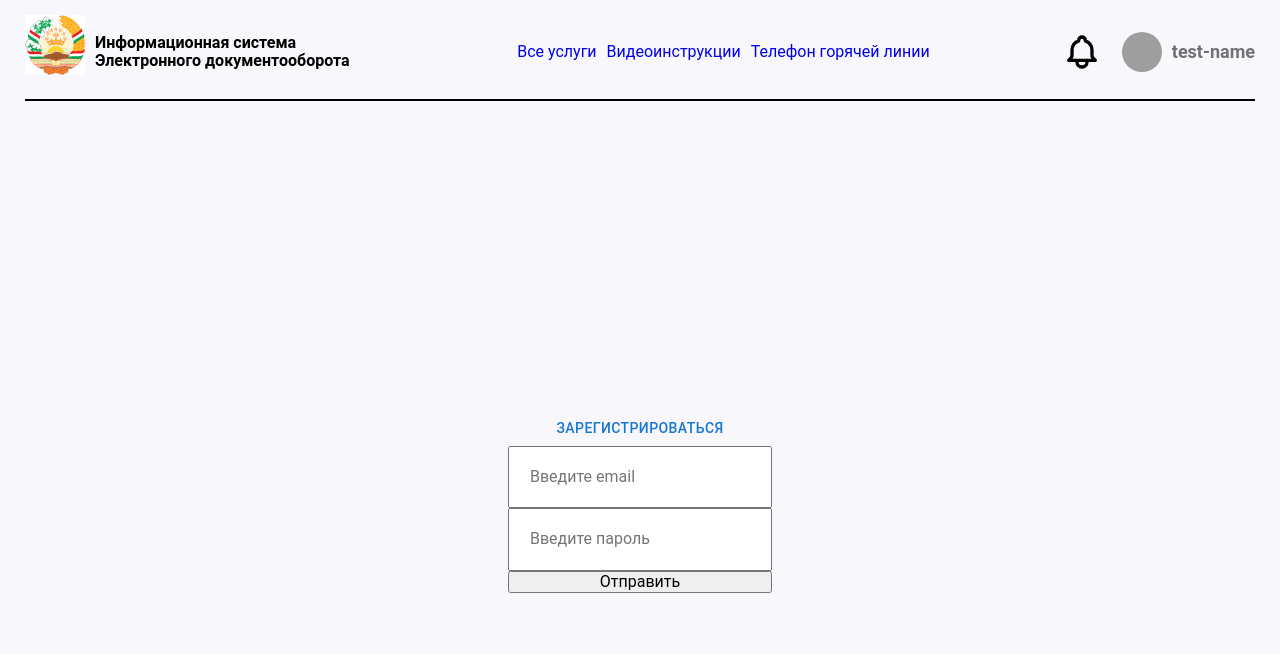
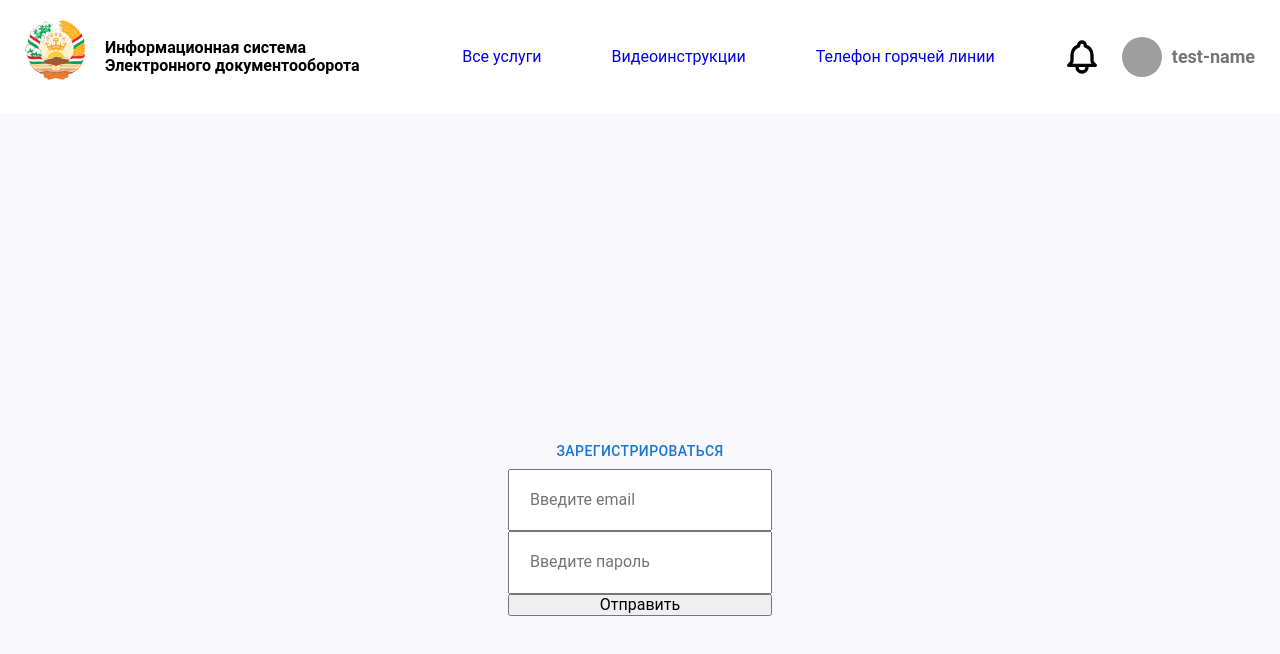
Before and after one commit to AMIRTJK/CRM, a React (Vite) app in the folder client/: page /auth/logme in a window 1280 px wide. Shown: the top 654 px of the page. Built offline with nearby package versions, Linux system fonts and the light colour scheme; grey boxes are pictures that could not be loaded.

Commit message:
complete table

```diff
--- a/client/src/App.css
+++ b/client/src/App.css
@@ -1,5 +1,5 @@
 .section-offset {
-  padding-top: 15px;
+  /* padding-top: 15px; */
   padding-bottom: 15px;
 }
 
--- a/client/src/App.tsx
+++ b/client/src/App.tsx
@@ -2,7 +2,8 @@ import { Route, Routes } from "react-router";
 import { lazy, Suspense } from "react";
 import "./App.css";
 import { Loader } from "./UI/Loader/Loader";
-const LazyHeader = lazy(() => import("./components/Header/Header"));
+import Header from "./components/Header/Header";
+
 const LazyAuthrozation = lazy(
   () => import("./routes/Auth/Authorization/Authorization")
 );
@@ -14,10 +15,10 @@ function App() {
   return (
     <>
       <div className="section-offset">
+        <Header />
         <div className="container">
           <div className="app__content">
             <Suspense fallback={<Loader />}>
-              <LazyHeader />
               <Routes>
                 <Route path="/crm" element={<LazyCrm />} />
                 {/* Доработать КМ */}
--- a/client/src/Components/Header/Header.css
+++ b/client/src/Components/Header/Header.css
@@ -1,9 +1,14 @@
+header {
+  background-color: #fff;
+}
+
 .header__content {
   display: flex;
   align-items: center;
   justify-content: space-between;
   margin-bottom: 10px;
   position: relative;
+  padding: 20px 0px;
 }
 
 .header-bottom-line::before {
@@ -17,7 +22,7 @@
 .header__logo {
   display: flex;
   align-items: center;
-	gap: 10px;
+  gap: 20px;
 }
 
 .header__logo-text {
@@ -31,7 +36,7 @@
 
 .nav__list {
   display: flex;
-	gap: 10px;
+  gap: 70px;
 }
 
 /* Header-right */
--- a/client/src/Components/Header/Header.tsx
+++ b/client/src/Components/Header/Header.tsx
@@ -40,10 +40,12 @@ const Header: React.FC = () => {
 
   return (
     <>
+      <header>
+        <div className="container">
           <div className="header__content">
             {/* Логотип */}
             <div className="header__logo">
-					<Link to="/" className="header__logo-link">
+              <Link to="/crm" className="header__logo-link">
                 <img
                   className="header__logo-img header__logo--img"
                   src={headerLogo}
@@ -145,7 +147,9 @@ const Header: React.FC = () => {
                       }}
                     >
                       <AccountCircleOutlinedIcon sx={{ color: "#6DACF9" }} />
-									<Typography sx={{ width: "100%", textAlign: "start", p: 1 }}>
+                      <Typography
+                        sx={{ width: "100%", textAlign: "start", p: 1 }}
+                      >
                         Профиль
                       </Typography>
                     </MenuItem>
@@ -165,7 +169,9 @@ const Header: React.FC = () => {
                     }}
                   >
                     <LogoutIcon sx={{ color: "#6DACF9" }} />
-								<Typography sx={{ width: "100%", textAlign: "start", p: 1 }}>
+                    <Typography
+                      sx={{ width: "100%", textAlign: "start", p: 1 }}
+                    >
                       Выход
                     </Typography>
                   </MenuItem>
@@ -173,7 +179,8 @@ const Header: React.FC = () => {
               </Box>
             </div>
           </div>
-			<span className="header-bottom-line"></span>
+        </div>
+      </header>
     </>
   );
 };
--- a/client/src/Components/Table of Registry/TableRegistry.css
+++ b/client/src/Components/Table of Registry/TableRegistry.css
@@ -1,6 +1,10 @@
 table {
   width: 100%;
   border-collapse: collapse;
+}
+
+.table-registry thead tr th {
+  color: var(--primary-color);
 }
 
 .table-registry thead tr th,
@@ -10,7 +14,7 @@ table {
 }
 
 .table-registry tbody tr {
-  border: 2px solid red;
+  border: 2px solid rgba(0, 0, 0, 0.12);
 }
 
 .table-registry tbody tr td {
--- a/client/src/index.css
+++ b/client/src/index.css
@@ -375,6 +375,10 @@ a {
   text-decoration: none;
 }
 
+a:visited {
+  color: #000;
+}
+
 p {
   margin: 0;
 }
```
Lines whose indentation alone changed are shown as unchanged.
